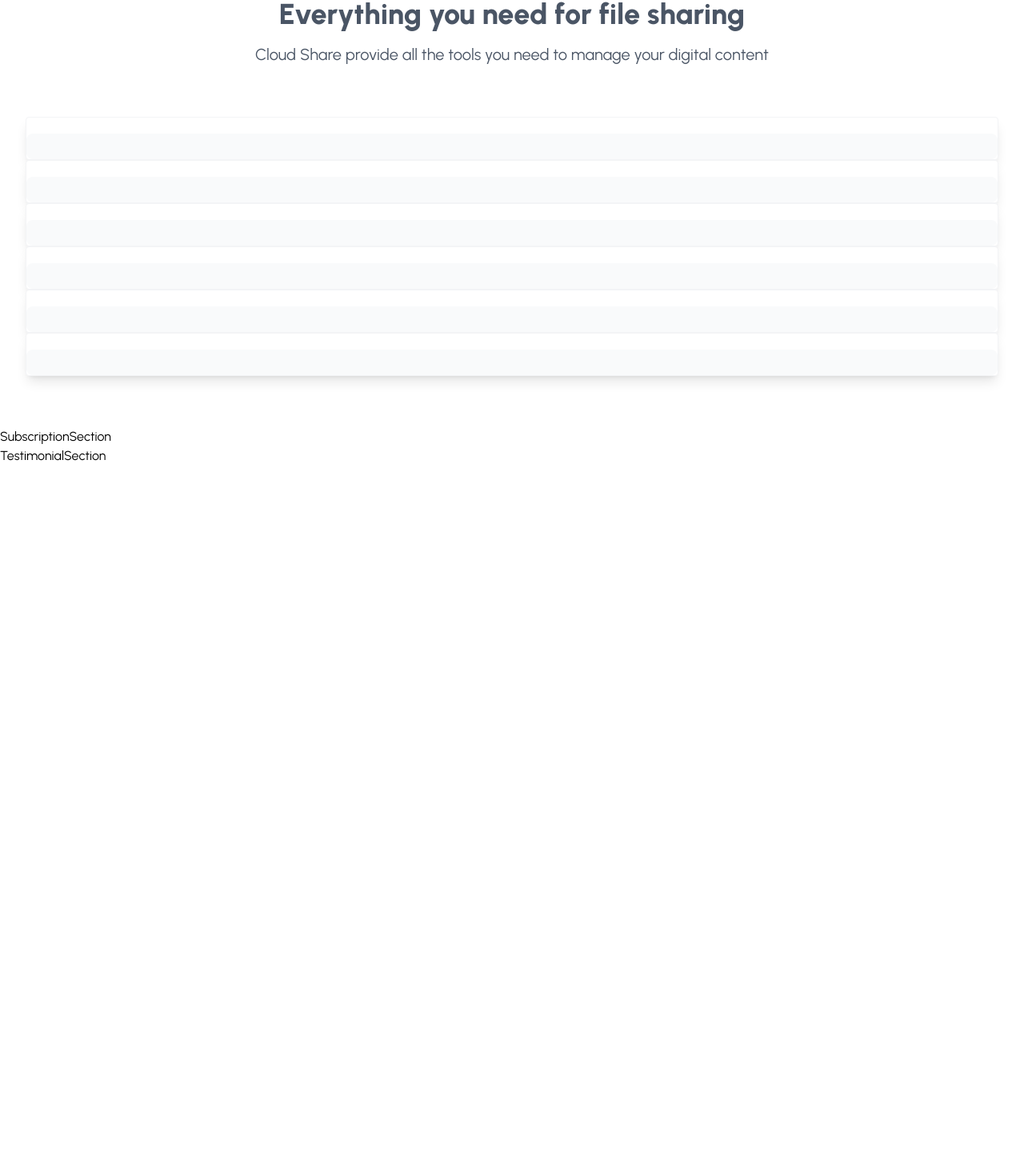
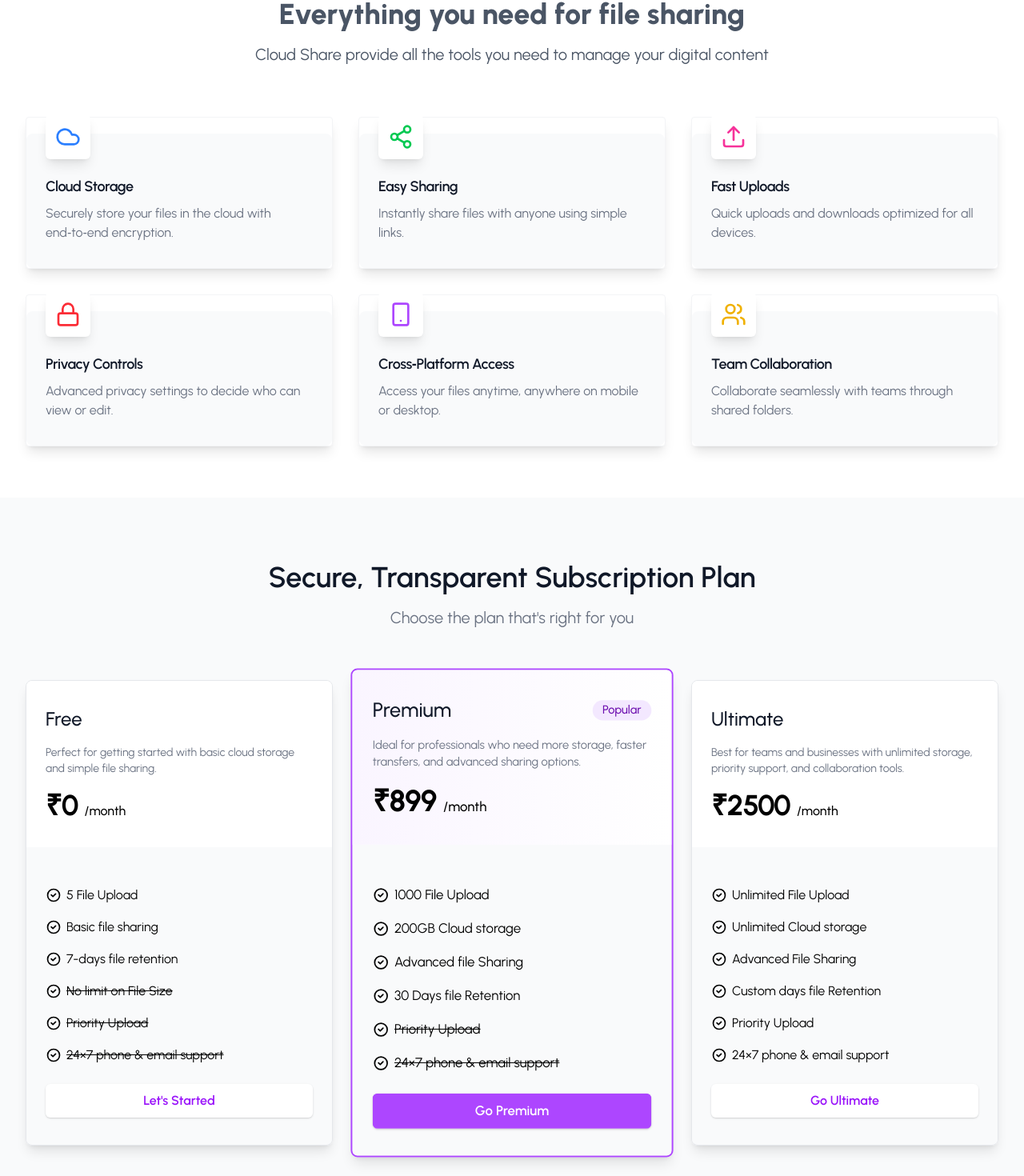
Before and after one commit to lalit2506verma/CloudShare, a React (Vite) app: page / in a window 1280 px wide. Shown: the part 1231-2701 px from the top of the page at 80% size. Before the commit the page ends 1813 px from the top, so only its background shows below. Built offline with nearby package versions, Linux system fonts and the light colour scheme; a web font is replaced by a local one.

Commit message:
Landing Page: Subscription component

```diff
--- a/src/components/landing/FeatureSection.jsx
+++ b/src/components/landing/FeatureSection.jsx
@@ -1,6 +1,6 @@
-import React from 'react'
+import React from "react";
 
-const FeatureSection = ({features}) => {
+const FeatureSection = ({ features }) => {
   return (
     <section className="py-16 bg-white">
       <div className="max-w-7xl mx-auto px-4 sm:px-6 lg:px-8">
@@ -10,21 +10,40 @@
           </h2>
 
           <p className="mt-4 max-w-2xl mx-auto text-xl text-gray-600">
-            Cloud Share provide all the tools you need to manage your digital content
+            Cloud Share provide all the tools you need to manage your digital
+            content
           </p>
         </div>
 
         <div className="mt-16">
-          <div className="grid grid-cols-1 gap-8 sm:grid-cols-2 lg:grid-cols-3"></div>
+          <div className="grid grid-cols-1 gap-8 sm:grid-cols-2 lg:grid-cols-3">
+            {features.map((feature, index) => (
+              <div
+                key={index}
+                className="pt-5 border border-gray-100 shadow-lg rounded-sm hover:shadow-lg transition-shadow duration-300 bg-white"
+              >
+                <div className="flow-root bg-gray-50 rounded-lg px-6 pb-8">
+                  <div className="-mt-6">
+                    <div className="inline-flex items-center justify-center p-3 bg-white rounded-md shadow-lg">
+                      <feature.icon className={`h-8 w-8 ${feature.color} transition-transform hover:scale-110`} />
+                    </div>
+
+                    <h3 className="mt-5 text-lg font-semibold text-gray-900 tracking-tight">
+                      {feature.title}
+                    </h3>
+
+                    <p className="mt-2 text-base text-gray-500">
+                      {feature.description}
+                    </p>
+                  </div>
+                </div>
+              </div>
+            ))}
+          </div>
         </div>
-        {features.map((feature, index) => (
-          <div key={index} className="pt-5 border border-gray-100 shadow-lg rounded-sm hover:shadow-lg transition-shadow duration-300 bg-white">
-            <div className="flow-root bg-gray-50 rounded-lg px-6 pb-8"></div>
-            </div>
-          ))}
       </div>
     </section>
-  )
-}
+  );
+};
 
-export default FeatureSection
+export default FeatureSection;
--- a/src/components/landing/SubscriptionSection.jsx
+++ b/src/components/landing/SubscriptionSection.jsx
@@ -1,9 +1,106 @@
-import React from 'react'
+import React from "react";
+import { features } from "../../data/FeatureData";
 
-const SubscriptionSection = () => {
+const SubscriptionSection = ({ subscriptionPlans }) => {
   return (
-    <div>SubscriptionSection</div>
-  )
-}
+    <section className="py-20 bg-gray-50">
+      <div className="max-w-7xl mx-auto px-4 sm:px-4 lg:px-8">
+        <div className="text-center">
+          <h2 className="text-3xl text-gray-900 font-semibold sm:text-4xl">
+            Secure, Transparent Subscription Plan
+          </h2>
 
-export default SubscriptionSection
+          <p className="text-xl text-gray-500 max-w-2xl mx-auto mt-4">
+            Choose the plan that's right for you
+          </p>
+        </div>
+
+        <div className="mt-16 space-y-12 lg:space-y-0 lg:grid lg:grid-cols-3 lg:gap-8">
+          {subscriptionPlans.map((subscriptionPlan, index) => (
+            <div
+              key={index}
+              className={`flex flex-col rounded-lg shadow-lg overflow-hidden ${
+                subscriptionPlan.highlighted
+                  ? "border-2 border-purple-500 transform scale-105"
+                  : "border border-gray-200"
+              }`}
+            >
+              <div
+                className={`px-6 py-8 bg-white ${
+                  subscriptionPlan.highlighted
+                    ? "bg-linear-to-r from-purple-50 to-white"
+                    : ""
+                }`}
+              >
+                <div className="flex justify-between items-center">
+                  <h3 className="text-2xl font-medium text-gray-900">
+                    {subscriptionPlan.name}
+                  </h3>
+
+                  {subscriptionPlan.highlighted && (
+                    <span className="inline-flex items-center px-3 py-0.5 rounded-full text-sm font-medium bg-purple-100 text-purple-800">
+                      Popular
+                    </span>
+                  )}
+                </div>
+
+                <p className="mt-4 text-sm text-gray-500">
+                  {subscriptionPlan.description}
+                </p>
+
+                <div class="flex items-baseline text-heading mt-4">
+                  <span class="text-4xl font-bold tracking-tight">
+                    ₹{subscriptionPlan.price}
+                  </span>
+                  <span class="ms-2 font-medium text-body">/month</span>
+                </div>
+              </div>
+
+              <div className="flex flex-col justify-between px-6 pt-6 pb-8 bg-gray-50 space-y-6">
+                <ul role="list" class="space-y-4 my-6">
+                  {subscriptionPlan.features.map((feature, index) => (
+                    <li
+                      key={index}
+                      className={`flex items-center ${
+                        feature.available ? "" : "line-through decoration-body"
+                      }`}
+                    >
+                      <svg
+                        class="w-5 h-5 shrink-0 text-fg-brand me-1.5"
+                        aria-hidden="true"
+                        xmlns="http://www.w3.org/2000/svg"
+                        width="24"
+                        height="24"
+                        fill="none"
+                        viewBox="0 0 24 24"
+                      >
+                        <path
+                          stroke="currentColor"
+                          stroke-linecap="round"
+                          stroke-linejoin="round"
+                          stroke-width="2"
+                          d="M8.5 11.5 11 14l4-4m6 2a9 9 0 1 1-18 0 9 9 0 0 1 18 0Z"
+                        />
+                      </svg>
+                      <span class="text-body">{feature.text}</span>
+                    </li>
+                  ))}
+                </ul>
+                <div className="rounded-md shadow">
+                  <button
+                    type="button"
+                    class={`w-full rounded-md bg-brand hover:bg-brand-strong box-border border border-transparent focus:ring-4 focus:ring-brand-medium shadow-xs font-semibold leading-5 rounded-base text-base px-4 py-2.5 focus:outline-none cursor-pointer ${subscriptionPlan.highlighted ? 'text-white bg-purple-500 hover:bg-purple-600' : 'text-purple-600 bg-white hover:bg-gray-50'} transition-colors duration-200`}
+                  >
+                    {subscriptionPlan.cta}
+                  </button>
+                </div>
+              </div>
+            </div>
+          ))}
+        </div>
+      </div>
+    </section>
+  );
+};
+
+export default SubscriptionSection;
--- a/src/data/FeatureData.js
+++ b/src/data/FeatureData.js
@@ -2,28 +2,40 @@
 
 export const features = [
   {
-    icon: <Cloud className="h-6 w-6 text-indigo-600" />,
-    context:
+    icon: Cloud,
+    title: "Cloud Storage",
+    description:
       "Securely store your files in the cloud with end‑to‑end encryption.",
+    color: "text-blue-500",
   },
   {
-    icon: <Share2 className="h-6 w-6 text-indigo-600" />,
-    context: "Instantly share files with anyone using simple links.",
+    icon: Share2,
+    title: "Easy Sharing",
+    description: "Instantly share files with anyone using simple links.",
+    color: "text-green-500",
   },
   {
-    icon: <Upload className="h-6 w-6 text-indigo-600" />,
-    context: "Fast uploads and downloads optimized for all devices.",
+    icon: Upload,
+    title: "Fast Uploads",
+    description: "Quick uploads and downloads optimized for all devices.",
+    color: "text-pink-500",
   },
   {
-    icon: <Lock className="h-6 w-6 text-indigo-600" />,
-    context: "Advanced privacy controls to decide who can view or edit.",
+    icon: Lock,
+    title: "Privacy Controls",
+    description: "Advanced privacy settings to decide who can view or edit.",
+    color: "text-red-500",
   },
   {
-    icon: <Smartphone className="h-6 w-6 text-indigo-600" />,
-    context: "Access your files anytime, anywhere on mobile or desktop.",
+    icon: Smartphone,
+    title: "Cross‑Platform Access",
+    description: "Access your files anytime, anywhere on mobile or desktop.",
+    color: "text-purple-500",
   },
   {
-    icon: <Users className="h-6 w-6 text-indigo-600" />,
-    context: "Collaborate seamlessly with teams through shared folders.",
+    icon: Users,
+    title: "Team Collaboration",
+    description: "Collaborate seamlessly with teams through shared folders.",
+    color: "text-yellow-500",
   },
 ];
--- /dev/null
+++ b/src/data/SubscriptionPlan.js
@@ -0,0 +1,50 @@
+export const subscriptionPlans = [
+  {
+    name: "Free",
+    highlighted: false,
+    description:
+      "Perfect for getting started with basic cloud storage and simple file sharing.",
+    price: 0,
+    features: [
+      { text: "5 File Upload", available: true },
+      { text: "Basic file sharing", available: true },
+      { text: "7-days file retention", available: true },
+      { text: "No limit on File Size", available: false },
+      { text: "Priority Upload", available: false },
+      { text: "24×7 phone & email support", available: false },
+    ],
+    cta: "Let's Started"
+  },
+  {
+    name: "Premium",
+    highlighted: true,
+    description:
+      "Ideal for professionals who need more storage, faster transfers, and advanced sharing options.",
+    price: 899,
+    features: [
+      { text: "1000 File Upload", available: true },
+      { text: "200GB Cloud storage", available: true },
+      { text: "Advanced file Sharing", available: true },
+      { text: "30 Days file Retention", available: true },
+      { text: "Priority Upload", available: false },
+      { text: "24×7 phone & email support", available: false },
+    ],
+    cta: "Go Premium"
+  },
+  {
+    name: "Ultimate",
+    highlighted: false,
+    description:
+      "Best for teams and businesses with unlimited storage, priority support, and collaboration tools.",
+    price: 2500,
+    features: [
+      { text: "Unlimited File Upload", available: true },
+      { text: "Unlimited Cloud storage", available: true },
+      { text: "Advanced File Sharing", available: true },
+      { text: "Custom days file Retention", available: true },
+      { text: "Priority Upload", available: true },
+      { text: "24×7 phone & email support", available: true },
+    ],
+    cta: "Go Ultimate"
+  },
+];
--- a/src/pages/Landing.jsx
+++ b/src/pages/Landing.jsx
@@ -4,6 +4,8 @@
 import SubscriptionSection from '../components/landing/SubscriptionSection';
 import TestimonialSection from '../components/landing/TestimonialSection';
 import { features } from '../data/FeatureData';
+import { subscriptionPlans } from '../data/SubscriptionPlan';
+
 
 const Landing = () => {
   return (
@@ -17,7 +19,7 @@
         <FeatureSection features={features}/>
 
         {/* Subscription Section */}
-        <SubscriptionSection />
+        <SubscriptionSection subscriptionPlans={subscriptionPlans} />
 
         {/* Testimonal Section */}
         <TestimonialSection />
```
